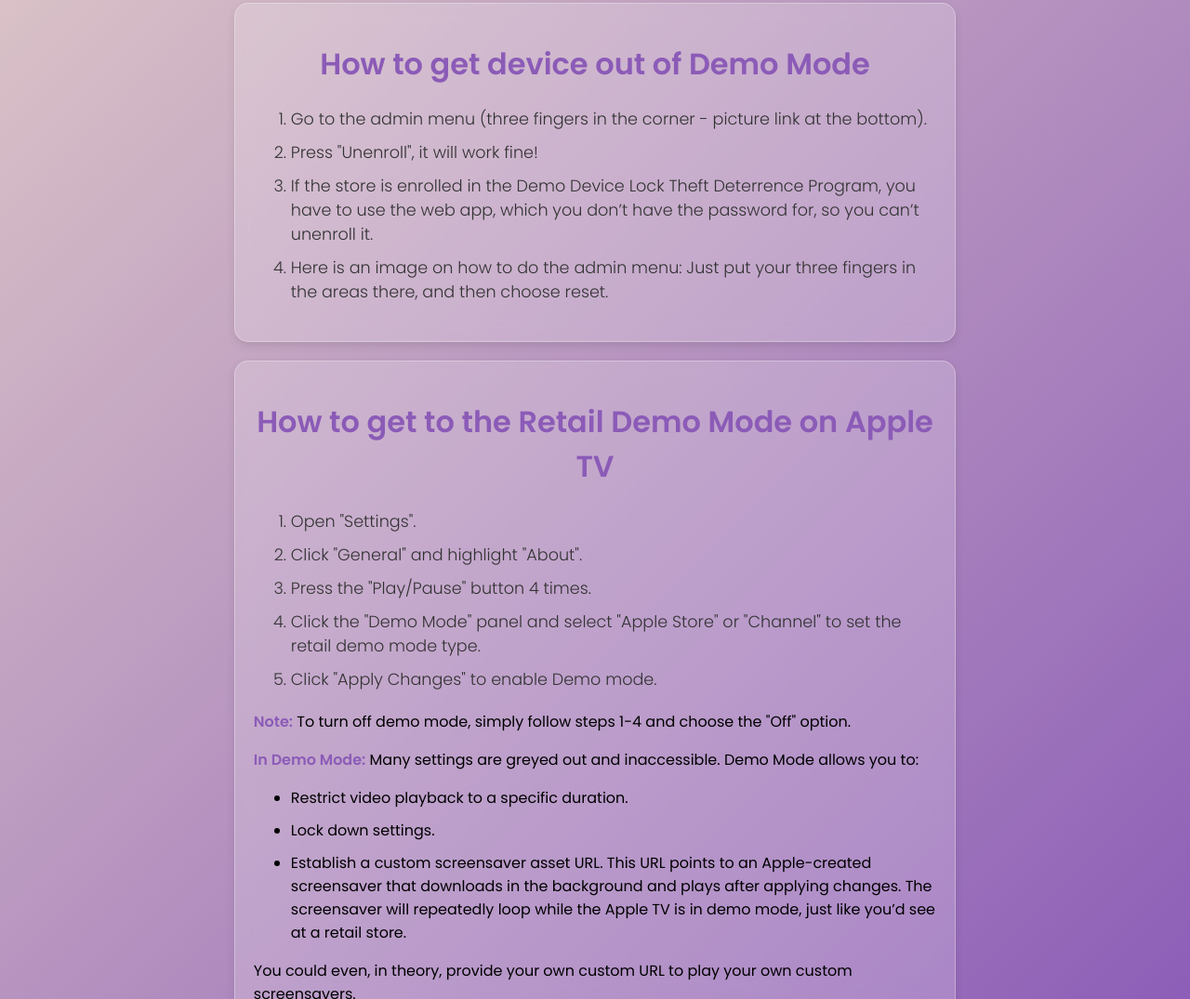
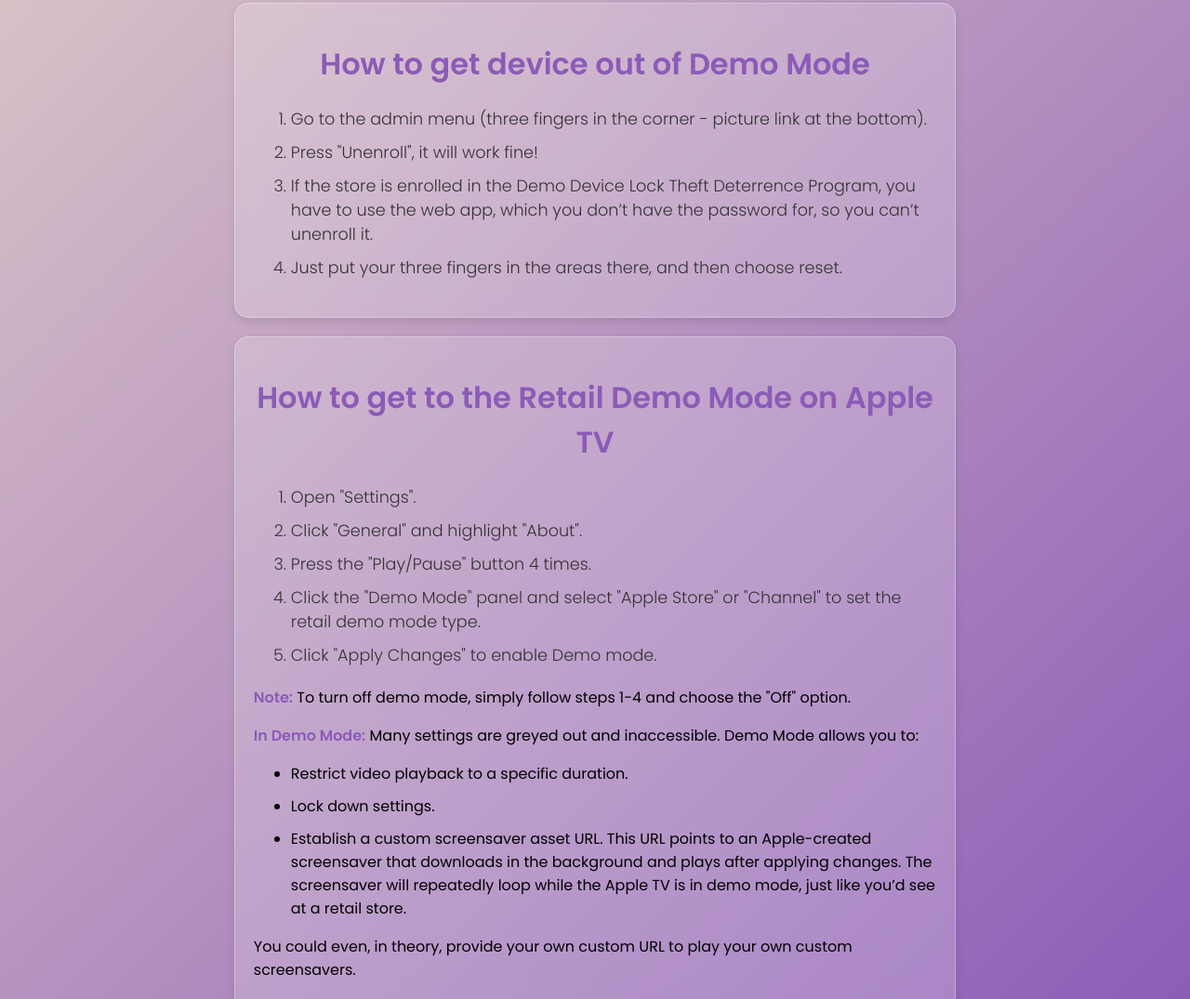
Before and after one commit to Purplepro123/Purpleproject, a plain HTML site: page DemoLoopTut.html in a window 1280 px wide. Shown: the part 871-1946 px from the top of the page at 93% size. Drawn offline with Linux system fonts and the light colour scheme.

Commit message:
Update DemoLoopTut.html

```diff
--- a/DemoLoopTut.html
+++ b/DemoLoopTut.html
@@ -151,7 +151,7 @@
             <li>Go to the admin menu (three fingers in the corner - picture link at the bottom).</li>
             <li>Press "Unenroll", it will work fine!</li>
             <li>If the store is enrolled in the Demo Device Lock Theft Deterrence Program, you have to use the web app, which you don’t have the password for, so you can’t unenroll it.</li>
-            <li>Here is an image on how to do the admin menu: Just put your three fingers in the areas there, and then choose reset.</li>
+            <li>Just put your three fingers in the areas there, and then choose reset.</li>
         </ol>
     </div>
 
```
